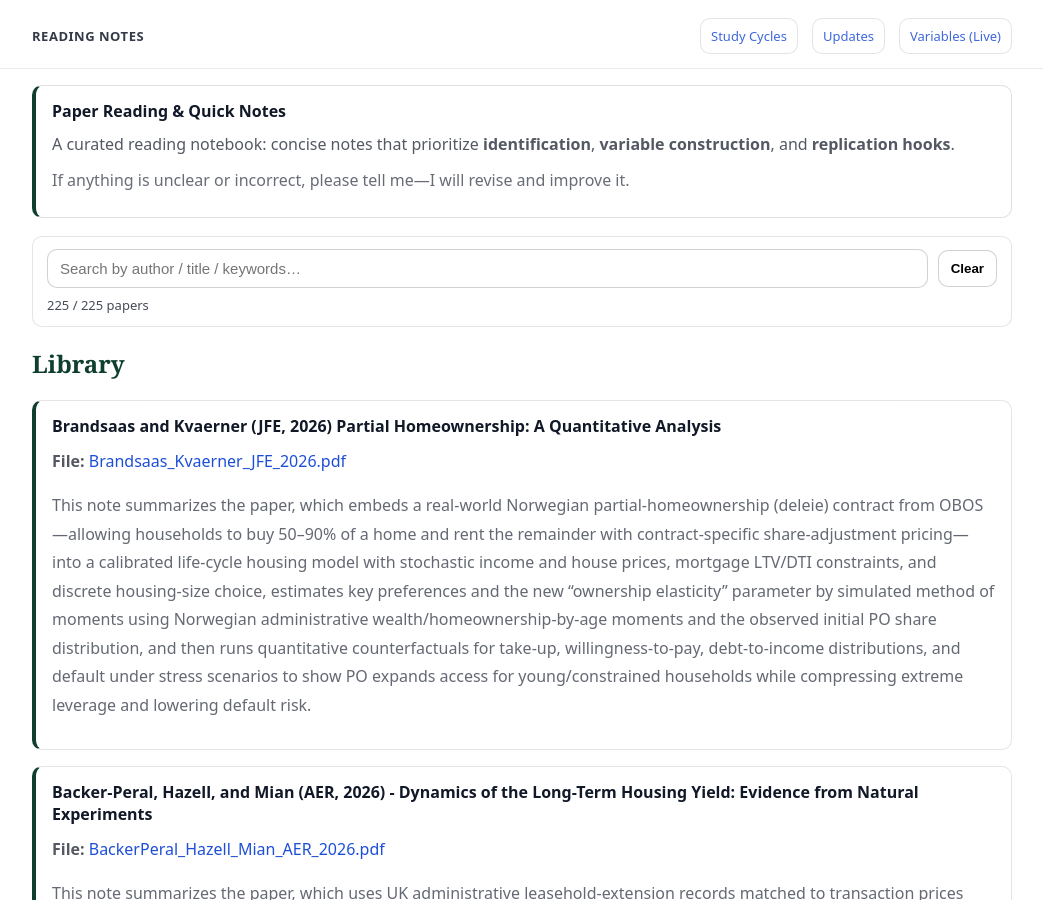
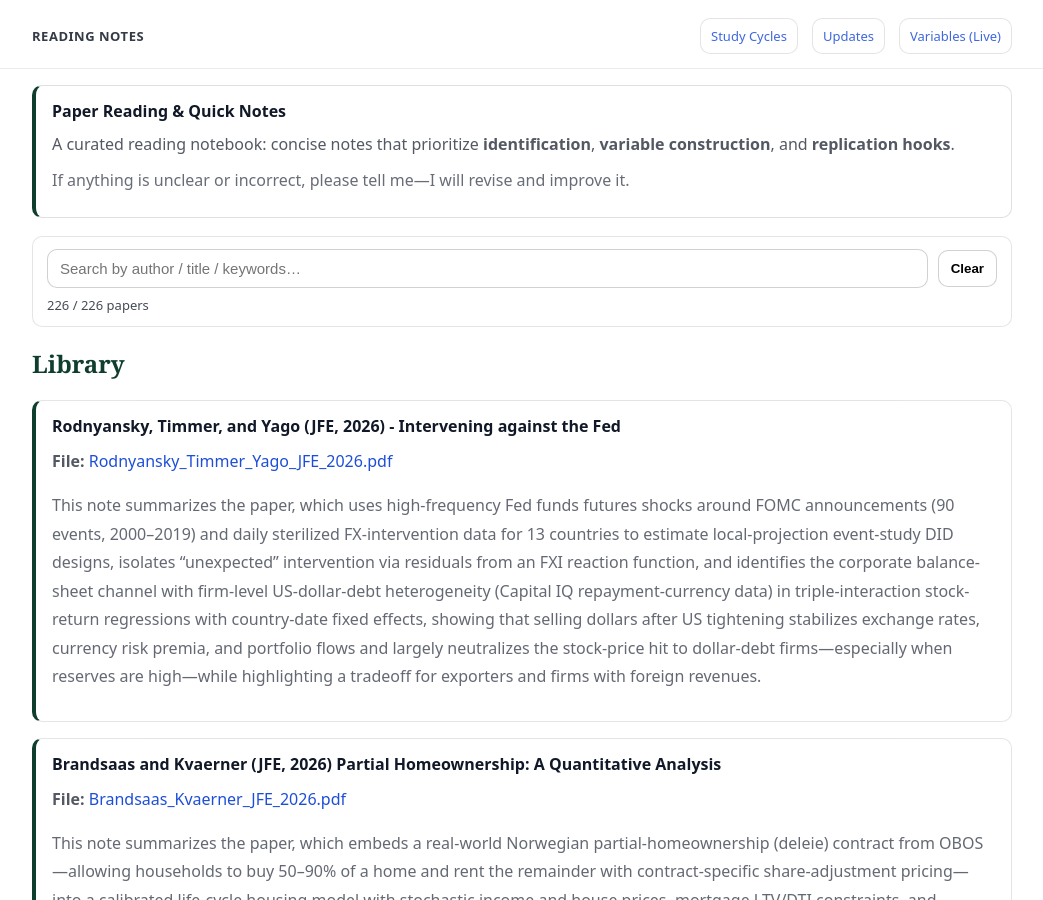
Before and after one commit to yaxinzn/study-archive, a Jekyll site: the page built from reading/index.md, in a window 1280 px wide and 900 px high. Shown: the whole window, without its empty margins (118-1161 px from the left). Built offline with Jekyll 4.4.1, drawn with Linux system fonts in a browser that asks for light colours.

Commit message:
Reading: add/update Rodnyansky_Timmer_Yago_JFE_2026.pdf

```diff
--- a/_data/reading.yml
+++ b/_data/reading.yml
@@ -1,3 +1,7 @@
+- title: "Rodnyansky, Timmer, and Yago (JFE, 2026) - Intervening against the Fed"
+  file: "Rodnyansky_Timmer_Yago_JFE_2026.pdf"
+  desc: "This note summarizes the paper, which uses high-frequency Fed funds futures shocks around FOMC announcements (90 events, 2000–2019) and daily sterilized FX-intervention data for 13 countries to estimate local-projection event-study DID designs, isolates “unexpected” intervention via residuals from an FXI reaction function, and identifies the corporate balance-sheet channel with firm-level US-dollar-debt heterogeneity (Capital IQ repayment-currency data) in triple-interaction stock-return regressions with country-date fixed effects, showing that selling dollars after US tightening stabilizes exchange rates, currency risk premia, and portfolio flows and largely neutralizes the stock-price hit to dollar-debt firms—especially when reserves are high—while highlighting a tradeoff for exporters and firms with foreign revenues."
+
 - title: "Brandsaas and Kvaerner (JFE, 2026) Partial Homeownership: A Quantitative Analysis"
   file: "Brandsaas_Kvaerner_JFE_2026.pdf"
   desc: "This note summarizes the paper, which embeds a real-world Norwegian partial-homeownership (deleie) contract from OBOS—allowing households to buy 50–90% of a home and rent the remainder with contract-specific share-adjustment pricing—into a calibrated life-cycle housing model with stochastic income and house prices, mortgage LTV/DTI constraints, and discrete housing-size choice, estimates key preferences and the new “ownership elasticity” parameter by simulated method of moments using Norwegian administrative wealth/homeownership-by-age moments and the observed initial PO share distribution, and then runs quantitative counterfactuals for take-up, willingness-to-pay, debt-to-income distributions, and default under stress scenarios to show PO expands access for young/constrained households while compressing extreme leverage and lowering default risk."
```
Also changed, not shown: 1 other file.
